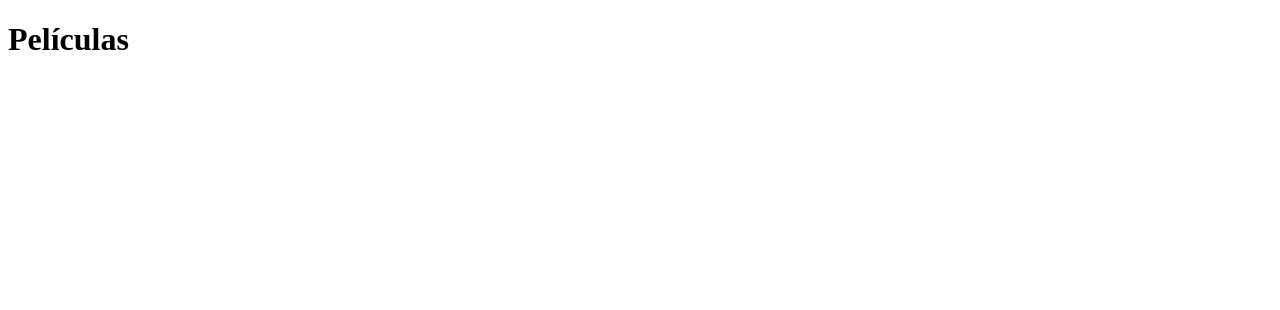
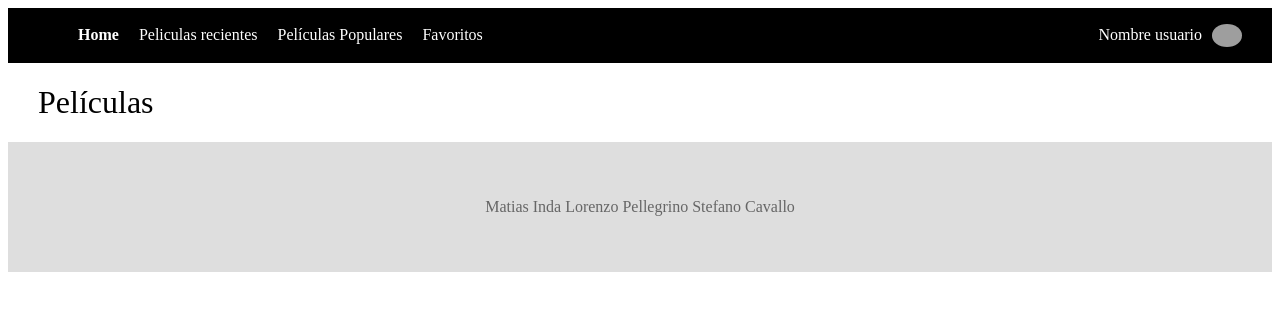
Before and after one commit to Lorenzopellegrino/pro3-tt-grupo18, a React (Create React App) app in the folder pro3-tt-grupo18/: page / in a window 1280 px wide. Shown: the top 310 px of the page. Built offline with nearby package versions, Linux system fonts and the light colour scheme; grey boxes are pictures that could not be loaded.

Commit message:
Header y footer

```diff
--- /dev/null
+++ b/pro3-tt-grupo18/public/css/styles.css
@@ -0,0 +1,54 @@
+/* HEader */
+nav{
+    display: flex;
+    flex-direction: row;
+    flex-wrap: wrap;
+    justify-content: space-between;
+    padding: 0 20px;
+    background-color: black;
+    color: #fff;
+
+}
+nav ul {
+    display: flex;
+    flex-direction: row;
+    flex-wrap: wrap;
+    align-items: center;
+}
+.main-nav li,
+.user li {
+    margin: 0 10px;
+    display: flex;
+    flex-wrap: wrap;
+    flex-direction: row;
+    align-items: center;
+}
+
+.main-nav li:first-child {
+    font-weight: bold;
+}
+
+.user img {
+    width: 30px;
+    border-radius: 90%;
+    margin-left: 10px;
+}
+
+h1,h2 {
+    font-weight: 400;
+}
+
+h1,
+main {
+    padding: 0 30px;
+}
+
+/* footer */
+footer {
+    background-color: #dedede;
+    text-align: center;
+    padding: 40px 0;
+    color: #666;
+    width: 100%;
+
+}
--- a/pro3-tt-grupo18/public/index.html
+++ b/pro3-tt-grupo18/public/index.html
@@ -5,6 +5,7 @@
     <link rel="icon" href="%PUBLIC_URL%/favicon.ico" />
     <meta name="viewport" content="width=device-width, initial-scale=1" />
     <meta name="theme-color" content="#000000" />
+    <link rel="stylesheet" href="./css/styles.css">
     <meta
       name="description"
       content="Web site created using create-react-app"
--- a/pro3-tt-grupo18/src/App.jsx
+++ b/pro3-tt-grupo18/src/App.jsx
@@ -1,13 +1,22 @@
 import React from 'react';
-
+import Footer from './components/Footer/Footer';
+import Header from './components/Header/Header';
 
 function App() {
+  let menu = [
+    "Home",
+    "Peliculas recientes",
+    "Películas Populares",
+    "Favoritos"
+  ]
   return (
     <React.Fragment>
+      <Header elementosMenu={menu}/>
       <h1>Películas</h1>
       <main>
 
       </main>
+      <Footer/>
     </React.Fragment>
   );
 }
--- a/pro3-tt-grupo18/src/components/Header/Header.js
+++ b/pro3-tt-grupo18/src/components/Header/Header.js
@@ -0,0 +1,19 @@
+import React from "react";
+
+function Header(props){
+    return(
+        <nav>
+            <ul className="main-nav">
+                {
+                    props.elementosMenu.map((unMenu, idx)=> <li>{unMenu}</li>)
+
+                }
+            </ul>
+            <ul className="user">
+                <li>Nombre usuario <img src="./img/user.jpg" alt=""/></li>
+            </ul>
+        </nav>
+    )
+}
+
+export default Header;
```
